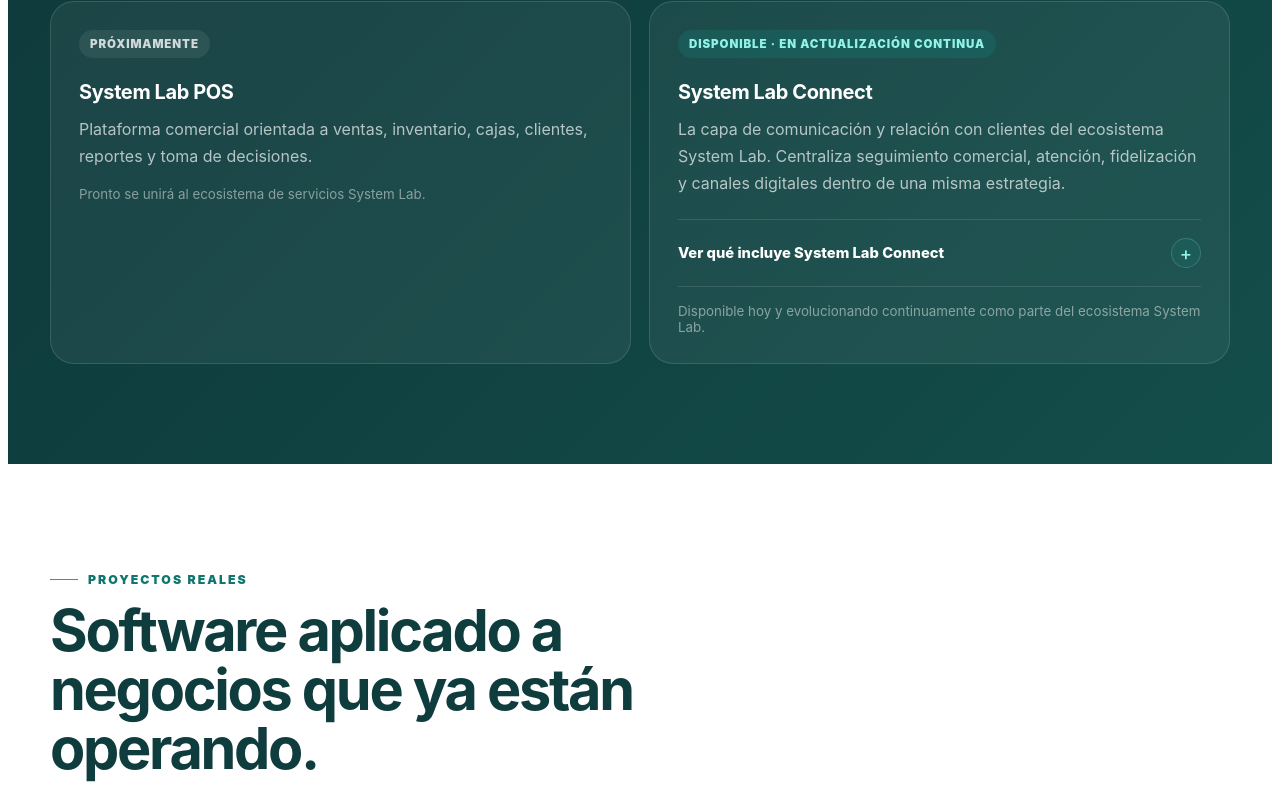
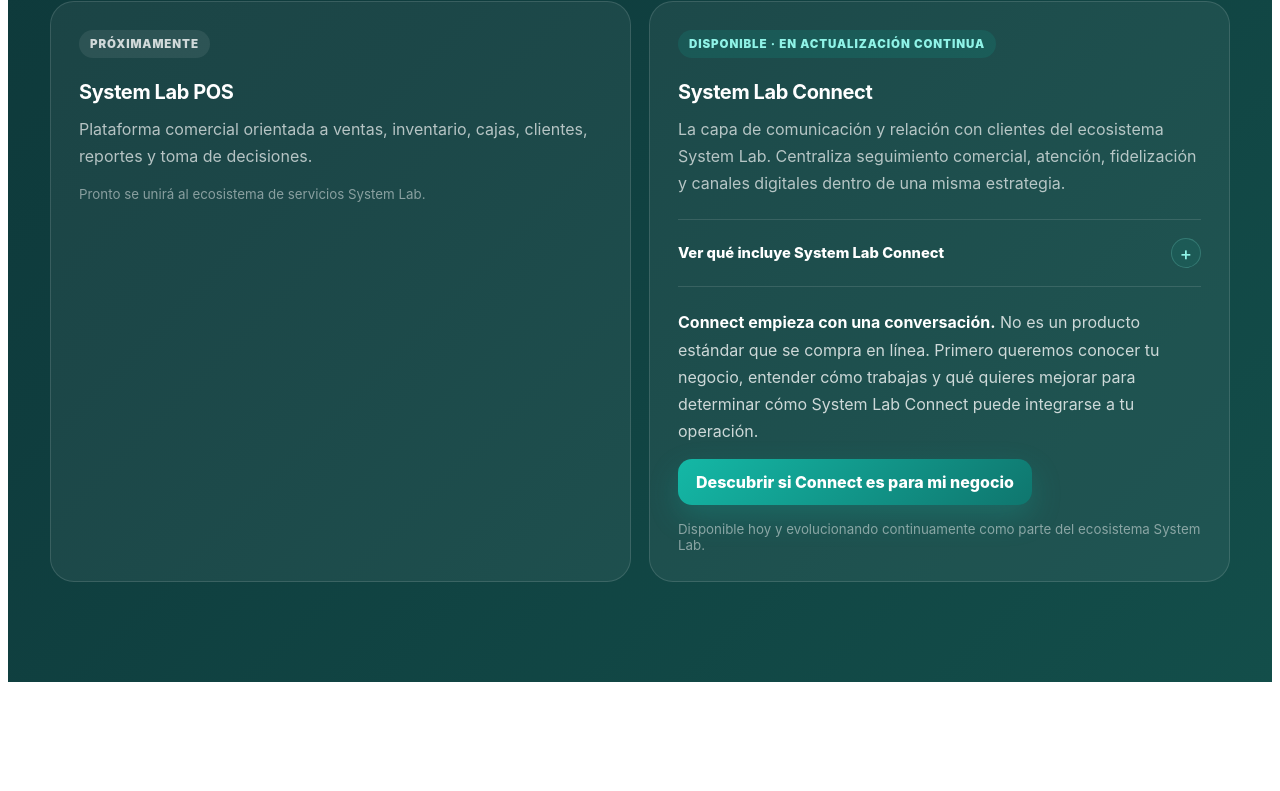
Before and after one commit to jgartavia-sketch/system-lab-pos-frontend, an Angular app: page / in a window 1280 px wide. Shown: the part 3755-4546 px from the top of the page. Built offline with nearby package versions, Linux system fonts and the light colour scheme.

Commit message:
Agrega CTA comercial a System Lab Connect

```diff
--- a/src/app/pages/landing/landing.html
+++ b/src/app/pages/landing/landing.html
@@ -341,6 +341,24 @@
               </div>
             </details>
 
+            <div style="margin-top: 22px;">
+              <p style="margin: 0 0 14px; color: rgba(255, 255, 255, 0.78); line-height: 1.7;">
+                <strong style="color: #ffffff;">Connect empieza con una conversación.</strong>
+                No es un producto estándar que se compra en línea. Primero queremos conocer
+                tu negocio, entender cómo trabajas y qué quieres mejorar para determinar
+                cómo System Lab Connect puede integrarse a tu operación.
+              </p>
+
+              <a
+                class="primary-button"
+                href="https://wa.me/50662964881?text=Hola%2C%20vengo%20desde%20System%20Lab.%20Me%20interesa%20System%20Lab%20Connect%20y%20quiero%20contarles%20un%20poco%20sobre%20mi%20negocio."
+                target="_blank"
+                rel="noopener noreferrer"
+              >
+                Descubrir si Connect es para mi negocio
+              </a>
+            </div>
+
             <small>
               Disponible hoy y evolucionando continuamente como parte del ecosistema System Lab.
             </small>
```
